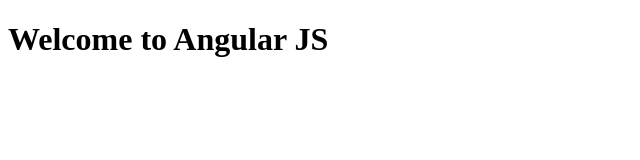
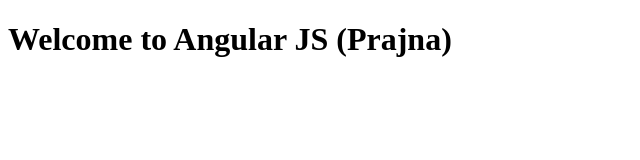
Before and after one commit to prajna1219/coursera-test, a plain HTML site: page index.html in a window 1280 px wide. Shown: the whole page, without its empty margins (0-640 px from the left). Drawn offline with Linux system fonts and the light colour scheme.

Commit message:
First Web File

```diff
--- a/index.html
+++ b/index.html
@@ -5,7 +5,7 @@
 </head>
 
 <body>
-<h1> Welcome to Angular JS </h1>
+<h1> Welcome to Angular JS (Prajna)</h1>
 </body>
 
 </html>
```
